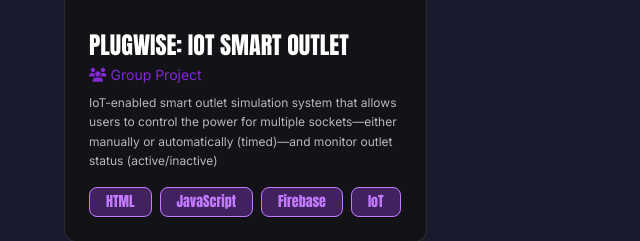
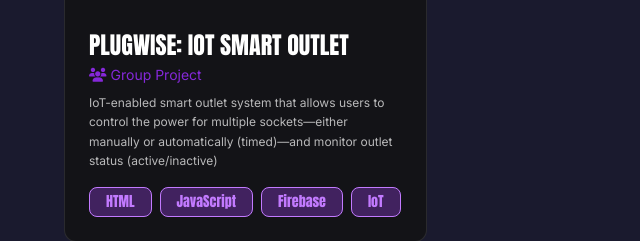
Before and after one commit to tijeyy/fortpolio, a website built with Vite: page index.html in a window 1280 px wide. Shown: the part 2706-2947 px from the top of the page, 0-640 px from the left. Built offline with nearby package versions, Linux system fonts and the light colour scheme.

Commit message:
Update index.html

```diff
--- a/index.html
+++ b/index.html
@@ -311,7 +311,7 @@
         <h2 class="text-2xl text-white uppercase group-hover:text-[var(--accent-primary)] transition-colors">Plugwise: IoT Smart Outlet</h2>
         <p class="text-sm mt-1 text-[var(--accent-primary)]"><i class="fas fa-users mr-1"></i>Group Project</p>
         <p class="text-xs text-white/70 leading-relaxed mt-2">
-          IoT-enabled smart outlet simulation system that allows users to control the power for multiple sockets—either manually or automatically (timed)—and monitor outlet status (active/inactive)
+          IoT-enabled smart outlet system that allows users to control the power for multiple sockets—either manually or automatically (timed)—and monitor outlet status (active/inactive)
         </p>
         <div class="flex flex-wrap gap-2 mt-4 text-purple-400">
           <span class="anton bg-purple-500/30 text-sm px-4 py-1 border border-purple-400 rounded-lg">HTML</span>
```
